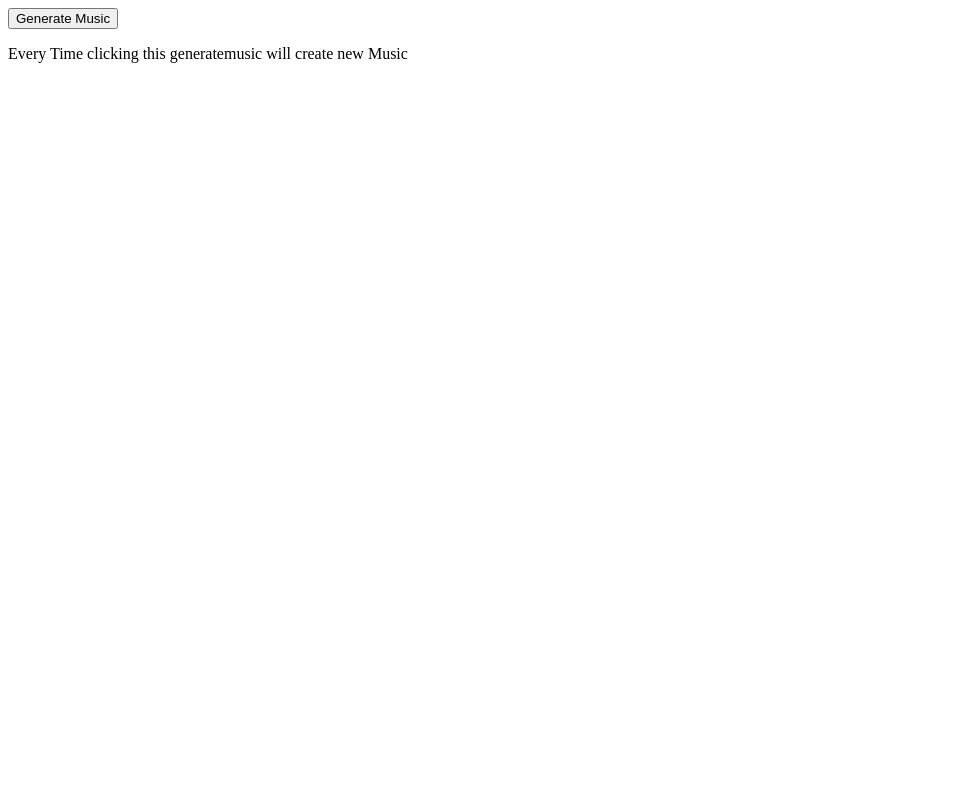
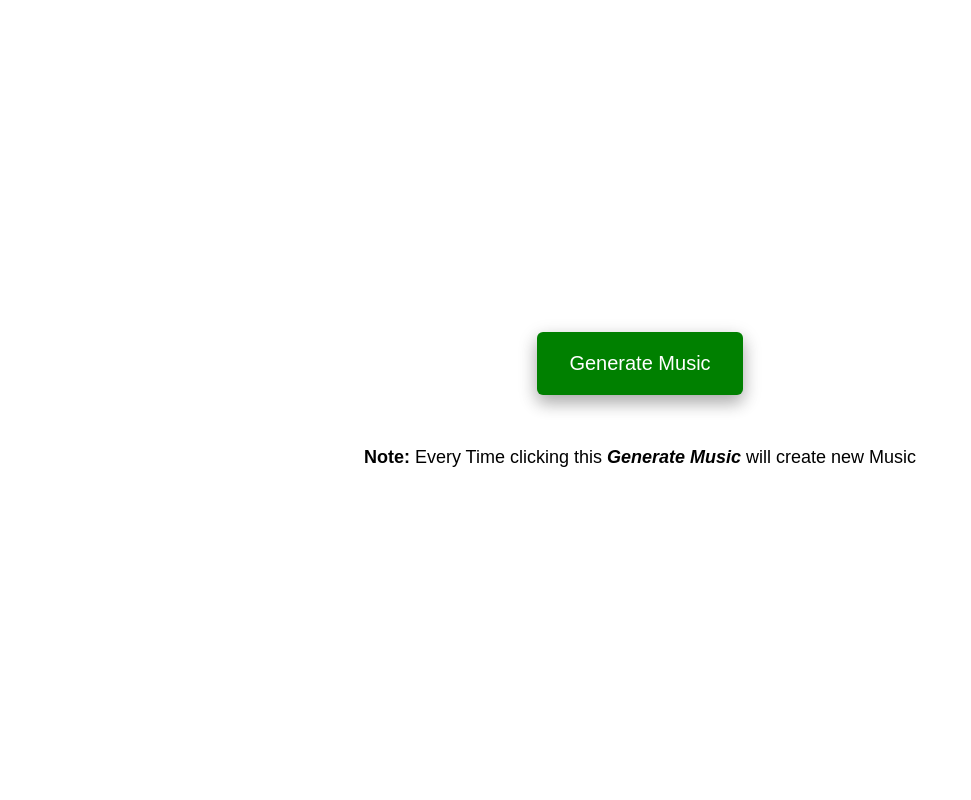
Before and after one commit to puruverma0001/DMA-Automatic-Music-Generater, a Flask app: template templates/dashboard.html in a window 1280 px wide. Shown: the whole page, without its empty margins (0-971 px from the left). Run offline with Flask 2, Linux system fonts and the light colour scheme; the template is opened without the code that fills it, so the values that code supplies are empty.

Commit message:
Just styling the project

```diff
--- a/templates/dashboard.html
+++ b/templates/dashboard.html
@@ -1,8 +1,69 @@
 <html>
+    <style>
+        .button {
+            background-color: green;
+            font-family: sans-serif;
+            border-radius: 6px;
+            border: none;
+            color: white;
+            padding: 20px 32px;
+            font-size: 20px;
+            display: inline-block;
+            transition-duration: 0.4s;
+            box-shadow: 0 8px 16px 0 rgba(0,0,0,0.2), 0 6px 20px 0 rgba(0,0,0,0.19);
+        }
+
+        .button:hover {
+            background-color: white;
+            color: green;
+            border: 2px solid green;
+            box-shadow: 0 12px 16px 0 rgba(0,0,0,0.12), 0 17px 50px 0 rgba(0,0,0,0.19);
+        }
+
+        .center {
+            display: flex;
+            flex-direction: column;
+            justify-content: center;
+            align-items: center;
+            height: 100% ;
+        }
+
+        .font{
+            font-size: 18px;
+            font-family: sans-serif;
+        }
+
+        .tool-tip{
+            position: relative;
+            display: inline-block;
+        }
+
+        .tool-tip-text{
+             visibility: hidden;
+             width: 120px;
+             background-color: black;
+             color: #fff;
+             text-align: center;
+             border-radius: 6px;
+             padding: 5px 0;
+             position: absolute;
+             z-index: 1;
+        }
+
+        .tool-tip:hover .tool-tip-text{
+            visibility: visible;
+        }
+    </style>
     <body>
-        <form action="/generatemusic">
-            <input type="submit" value="Generate Music">
-        </form>
-        Every Time clicking this generatemusic will create new Music
+        <div class="center">
+            <div class="tool-tip">
+                <form action="/generatemusic">
+                    <input class="button" type="submit" value="Generate Music">
+                </form>
+                <span class="tool-tip-text">Download Music</span>
+            </div>
+            <br><br>
+            <span class = "font"><b>Note:</b> Every Time clicking this <i><b>Generate Music</b></i> will create new Music</span>
+        </div>
     </body>
 </html>
```
